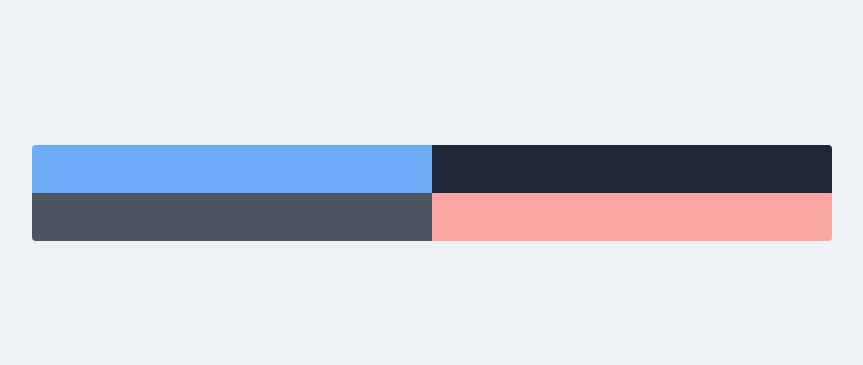
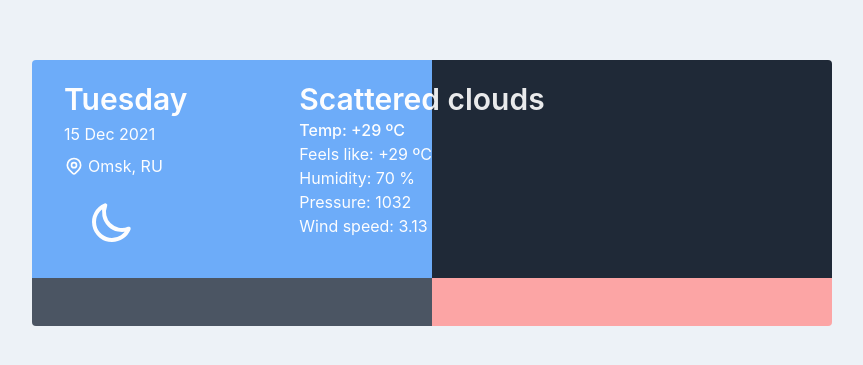
Before and after one commit to h4x0rlol/react-raspberry-dashboard, a React (Create React App) app in the folder client/: page / in a window 1280 px wide. Shown: the part 207-572 px from the top of the page, without its empty margins (208-1071 px from the left). Built offline with nearby package versions, Linux system fonts and the light colour scheme.

Commit message:
feat: add weather widget

```diff
--- a/client/src/components/Weather.jsx
+++ b/client/src/components/Weather.jsx
@@ -3,8 +3,68 @@ import React from "react";
 export const Weather = () => {
   return (
     <div className="w-full lg:w-1/2 flex  bg-auto rounded-tl">
-      <div className="rounded-tl py-6 pl-8 pr-32 w-full bg-blue-400 opacity-90 text-white">
-        <div className="flex-row"></div>
+      <div className="rounded-tl pt-6 pl-8 pr-32 w-full bg-blue-400 opacity-90 text-white">
+        <div className="flex flex-row justify-between">
+          <div>
+            <div className="mb-1 w-max">
+              <h2 className="font-semibold text-3xl leading-none pb-2">
+                Tuesday
+              </h2>
+              <h3 className="pb-2">15 Dec 2021</h3>
+              <p className="flex aling-center pb-5">
+                <svg
+                  xmlns="http://www.w3.org/2000/svg"
+                  className="h-6 w-6 pr-1"
+                  fill="none"
+                  viewBox="0 0 24 24"
+                  stroke="currentColor"
+                >
+                  <path
+                    strokeLinecap="round"
+                    strokeLinejoin="round"
+                    strokeWidth={2}
+                    d="M17.657 16.657L13.414 20.9a1.998 1.998 0 01-2.827 0l-4.244-4.243a8 8 0 1111.314 0z"
+                  />
+                  <path
+                    strokeLinecap="round"
+                    strokeLinejoin="round"
+                    strokeWidth={2}
+                    d="M15 11a3 3 0 11-6 0 3 3 0 016 0z"
+                  />
+                </svg>
+                Omsk, RU
+              </p>
+
+              <svg
+                xmlns="http://www.w3.org/2000/svg"
+                className="h-12 w-12 ml-6"
+                fill="none"
+                viewBox="0 0 24 24"
+                stroke="currentColor"
+              >
+                <path
+                  strokeLinecap="round"
+                  strokeLinejoin="round"
+                  strokeWidth={2}
+                  d="M20.354 15.354A9 9 0 018.646 3.646 9.003 9.003 0 0012 21a9.003 9.003 0 008.354-5.646z"
+                />
+              </svg>
+            </div>
+          </div>
+
+          <div>
+            <div className="mb-10 ml-28 w-max">
+              <h2 className=" font-semibold text-3xl leading-none pb-1">
+                Scattered clouds
+              </h2>
+              <h3 className="font font-medium">Temp: +29 ºC</h3>
+              <h3 className="">Feels like: +29 ºC</h3>
+              <h3 className="">Humidity: 70 %</h3>
+              <h3 className="">Pressure: 1032</h3>
+              <h3 className="">Wind speed: 3.13</h3>
+            </div>
+          </div>
+        </div>
       </div>
     </div>
   );
```
